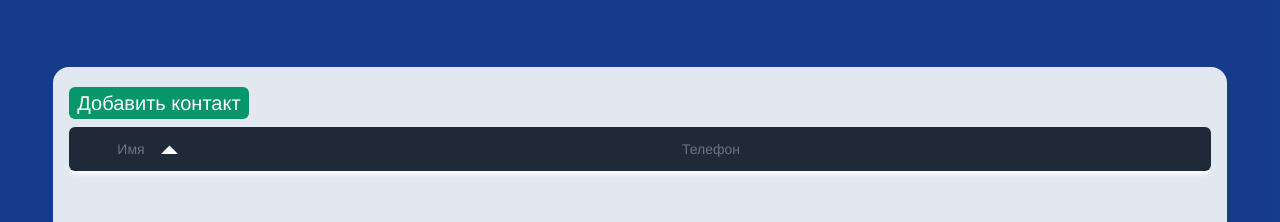
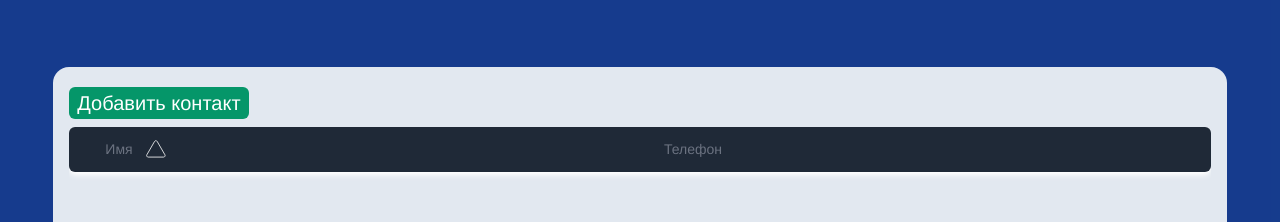
Before and after one commit to mvn-h24/phonebook-app, a Vue app: page / in a window 1280 px wide. Shown: the top 222 px of the page. Built offline with nearby package versions, Linux system fonts and the light colour scheme.

Commit message:
contact list rebuild

```diff
--- a/src/components/ContactList/component.vue
+++ b/src/components/ContactList/component.vue
@@ -1,40 +1,58 @@
 <template>
   <div class="table">
-    <t-head
-      class="thead table-row"
+    <list-row
+      class="head-row"
       v-if="showHead"
-      :fields="{ name: 'Имя', phone_number: 'Телефон' }"
-      :selected="phoneBook.sortField"
-      :order="phoneBook.sortOrder"
-      @order-toggle="phoneBook.setSortOrder"
-      @sort-change="setSortField"
+      :labels="showFields"
+      :selectable-row="false"
+      @cell-click="headCellClick"
     >
-      <div class="first-column"></div>
-    </t-head>
-    <t-body :dtoList="list" key-from="id">
-      <template #dto="{ dto, index }">
-        <contact-row
-          class="row table-row"
-          :class="{ 'mt-2': index }"
-          :name="dto.name"
-          :phone_number="dto.phone_number"
-          @click="toggleByIndex(dto.id)"
+      <template #cell-before><div class="first-column"></div></template>
+      <template #row-cell="{ outputKey, outputLabel }">
+        <span>{{ outputLabel }}</span>
+        <ShowHideTransition>
+          <icon-triangle
+            class="w-6"
+            :up="phoneBook.sortOrder === 'ASC'"
+            v-if="phoneBook.sortField === outputKey"
+          />
+        </ShowHideTransition>
+      </template>
+    </list-row>
+    <ListShuffleTransition tag="div" class="overflow-hidden">
+      <template v-for="(contact, index) in list" :key="contact.id">
+        <list-row
+          v-if="!contact.children?.length"
+          :class="[{ 'mt-2': index }]"
+          :entity="contact"
+          :labels="showFields"
         >
-          <div class="first-column">
-            <icon-cross v-if="dto.children.length" />
-          </div>
-        </contact-row>
-        <div v-if="dto.children.length" class="hidden-sublist">
-          <ShowSlideTransition direction="topToBottom">
-            <contact-list
-              :list="dto.children"
-              :show-head="false"
-              v-show="expanded.includes(dto.id)"
-            />
-          </ShowSlideTransition>
-        </div>
+          <template #cell-before><div class="first-column" /></template>
+          <template #row-cell="{ outputKey, dto }"
+            >{{ dto[outputKey] }}
+          </template>
+        </list-row>
+        <expand-container v-else>
+          <template #content>
+            <list-row
+              :class="[{ 'mt-2': index }]"
+              :entity="contact"
+              :labels="showFields"
+            >
+              <template #cell-before
+                ><div class="first-column"><icon-cross /></div
+              ></template>
+              <template #row-cell="{ outputKey, dto }"
+                >{{ dto[outputKey] }}
+              </template>
+            </list-row>
+          </template>
+          <template #expand-content>
+            <contact-list :list="contact.children" :show-head="false" />
+          </template>
+        </expand-container>
       </template>
-    </t-body>
+    </ListShuffleTransition>
   </div>
 </template>
 
@@ -42,15 +60,25 @@
 import { defineComponent, PropType, ref } from "vue";
 import { IContact } from "@app/types";
 import { usePhonebook } from "@app/store";
-import THead from "@app/components/ContactList/tHead.vue";
-import TBody from "@app/components/ContactList/tBody.vue";
-import ContactRow from "@app/components/ContactList/contact-row.vue";
+import ShowSlideTransition from "@app/components/Transition/ShowSlideTransition.vue";
+import ListRow from "./list-row.vue";
+import IconTriangle from "@app/components/Icons/icon-triangle.vue";
+import ShowHideTransition from "@app/components/Transition/ShowHideTransition.vue";
+import ListShuffleTransition from "@app/components/Transition/ListShuffleTransition.vue";
+import ExpandContainer from "@app/components/ContactList/expand-container.vue";
 import IconCross from "@app/components/Icons/icon-cross.vue";
-import ShowSlideTransition from "@app/components/Transition/ShowSlideTransition.vue";
 
 export default defineComponent({
   name: "contact-list",
-  components: { ContactRow, TBody, THead, IconCross, ShowSlideTransition },
+  components: {
+    IconCross,
+    ExpandContainer,
+    IconTriangle,
+    ListRow,
+    ShowSlideTransition,
+    ShowHideTransition,
+    ListShuffleTransition,
+  },
   setup() {
     const expanded = ref<Array<number>>([]);
     const phoneBook = usePhonebook();
@@ -65,6 +93,10 @@ export default defineComponent({
       type: Array as PropType<Array<IContact>>,
       required: true,
     },
+    showFields: {
+      type: Object as PropType<Record<string, string>>,
+      default: () => ({ name: "Имя", phone_number: "Телефон" }),
+    },
   },
   methods: {
     toggleByIndex(index: number) {
@@ -74,9 +106,12 @@ export default defineComponent({
         this.expanded.push(index);
       }
     },
-    setSortField(d: string) {
-      //@todo: remove this method
-      this.phoneBook.setSortField(d as keyof IContact);
+    headCellClick(v: string) {
+      if (this.phoneBook.sortField === v) {
+        this.phoneBook.toggleSortOrder();
+      } else {
+        this.phoneBook.setSortField(v as keyof IContact); //@todo: remove as usage
+      }
     },
   },
 });
@@ -88,21 +123,11 @@ export default defineComponent({
   .table {
     @apply text-gray-400 border-separate space-y-6 text-sm w-full min-w-max;
   }
+  .head-row {
+    @apply bg-gray-800 text-gray-500 sticky top-0 shadow shadow-md shadow-white z-50;
+  }
   .first-column {
-    @apply basis-3 justify-center items-center flex;
-  }
-  .thead {
-    @apply bg-gray-800 text-gray-500;
-  }
-  .row {
-    @apply bg-gray-800 text-gray-300;
-  }
-  .hidden-sublist {
-    @apply mt-1 ml-7 overflow-hidden;
-  }
-  .table-row {
-    @apply gap-6;
-    text-align: start;
+    @apply basis-3 justify-center items-center flex ml-3;
   }
 }
 </style>
--- a/src/components/ContactList/contact-row.vue
+++ /dev/null
@@ -1,33 +0,0 @@
-<template>
-  <div class="row">
-    <slot />
-    <div class="row-cell">
-      {{ name }}
-    </div>
-    <div class="row-cell">{{ phone_number }}</div>
-  </div>
-</template>
-
-<script setup lang="ts">
-import { toRefs } from "vue";
-
-interface contactRowProps {
-  phone_number: string;
-  name: string;
-}
-const props = defineProps<contactRowProps>();
-const { name, phone_number } = toRefs(props);
-</script>
-
-<style scoped>
-@tailwind components;
-@layer components {
-  .row {
-    @apply flex p-3  rounded-md;
-  }
-  .row-cell {
-    @apply basis-1 grow select-all;
-    min-width: 300px;
-  }
-}
-</style>
--- /dev/null
+++ b/src/components/ContactList/expand-container.vue
@@ -0,0 +1,30 @@
+<template>
+  <div class="expand-container">
+    <div class="heading" @click="toggleExpand">
+      <slot name="content" />
+    </div>
+    <show-slide-transition>
+      <div class="expand-wrapper" v-if="expandStatus">
+        <slot name="expand-content" />
+      </div>
+    </show-slide-transition>
+  </div>
+</template>
+
+<script setup lang="ts">
+import { ref } from "vue";
+import ShowSlideTransition from "@app/components/Transition/ShowSlideTransition.vue";
+
+const expandStatus = ref(false);
+const toggleExpand = () => {
+  expandStatus.value = !expandStatus.value;
+};
+</script>
+<style scoped>
+@tailwind components;
+@layer components {
+  .expand-wrapper {
+    @apply overflow-hidden mt-2 ml-5;
+  }
+}
+</style>
--- /dev/null
+++ b/src/components/ContactList/list-row.vue
@@ -0,0 +1,64 @@
+<template>
+  <div class="row">
+    <slot name="cell-before" />
+    <div
+      class="row-cell"
+      :class="selectableRow ? `row-select` : `row-unselectable`"
+      v-for="(outputLabel, outputKey) in labels"
+      :key="outputKey"
+      @click="cellClick(outputKey)"
+    >
+      <slot
+        name="row-cell"
+        :outputKey="outputKey"
+        :outputLabel="outputLabel"
+        :dto="entity"
+      >
+        {{ outputLabel }}
+      </slot>
+    </div>
+  </div>
+</template>
+
+<script setup lang="ts">
+import { toRefs } from "vue";
+
+interface contactRowProps {
+  entity?: Record<any, any>;
+  labels: Record<string, unknown>;
+  selectableRow?: boolean;
+}
+const props = withDefaults(defineProps<contactRowProps>(), {
+  selectableRow: true,
+});
+const { entity, labels, selectableRow } = toRefs(props);
+
+enum Events {
+  cellClick = "cell-click",
+}
+interface ListRowEmits {
+  (e: Events.cellClick, data: string): void;
+}
+const emit = defineEmits<ListRowEmits>();
+const cellClick = (v: string) => emit(Events.cellClick, v);
+</script>
+
+<style scoped>
+@tailwind components;
+@layer components {
+  .row {
+    @apply flex  rounded-md bg-gray-800 text-gray-300 gap-3;
+  }
+  .row-cell {
+    @apply basis-1 grow select-all py-3 inline-flex gap-3;
+    min-width: 300px;
+    text-align: start;
+  }
+  .row-select {
+    @apply select-all;
+  }
+  .row-unselectable {
+    @apply select-none;
+  }
+}
+</style>
--- a/src/components/ContactList/tBody.vue
+++ /dev/null
@@ -1,19 +0,0 @@
-<template>
-  <ListShuffleTransition tag="div">
-    <div
-      v-for="(data, index) in props.dtoList"
-      :key="keyFrom ? data[keyFrom] : index"
-    >
-      <slot name="dto" :dto="data" :index="index"></slot>
-    </div>
-  </ListShuffleTransition>
-</template>
-
-<script lang="ts" setup>
-import ListShuffleTransition from "@app/components/Transition/ListShuffleTransition.vue";
-
-const props = defineProps<{
-  dtoList: Array<Record<string, any>>;
-  keyFrom?: string;
-}>();
-</script>
--- a/src/components/ContactList/tHead.vue
+++ /dev/null
@@ -1,75 +0,0 @@
-<template>
-  <div class="list-head">
-    <slot />
-    <div
-      v-for="(field, index) in fields"
-      :key="index"
-      class="cell"
-      @click="clickOnCell(index)"
-    >
-      <span class="select-none">{{ field }}</span>
-      <show-hide-transition>
-        <template v-if="index === selected">
-          <border-triangle class="ml-4" :up="order === 'ASC'" />
-        </template>
-      </show-hide-transition>
-    </div>
-  </div>
-</template>
-
-<script setup lang="ts">
-import BorderTriangle from "@app/components/Icons/border-triangle.vue";
-import ShowHideTransition from "@app/components/Transition/ShowHideTransition.vue";
-
-enum SortOrder {
-  asc = "ASC",
-  desc = "DESC",
-}
-interface tHeadProps {
-  fields: Record<string, string>;
-  selected?: string;
-  order?: SortOrder | string;
-}
-const props = withDefaults(defineProps<tHeadProps>(), {
-  order: "ASC",
-});
-
-enum EventName {
-  OrderToggle = "order-toggle",
-  SortChange = "sort-change",
-}
-interface tHeadEvents {
-  (e: EventName.OrderToggle, order: SortOrder): void;
-  (e: EventName.SortChange, order: string): void;
-}
-const emit = defineEmits<tHeadEvents>();
-
-const ToggleOrder = () =>
-  emit(
-    EventName.OrderToggle,
-    props.order === SortOrder.asc ? SortOrder.desc : SortOrder.asc
-  );
-const ChangeSort = (selectedField: string) =>
-  emit(EventName.SortChange, selectedField);
-
-const clickOnCell = (ClickedField: string) => {
-  if (ClickedField === props.selected) {
-    ToggleOrder();
-  } else {
-    ChangeSort(ClickedField);
-  }
-};
-</script>
-
-<style scoped>
-@tailwind components;
-@layer components {
-  .list-head {
-    @apply sticky top-0 shadow-md shadow-white flex rounded-md z-40;
-  }
-  .cell {
-    @apply basis-40 grow w-full p-3;
-    min-width: 300px;
-  }
-}
-</style>
--- a/src/components/Icons/border-triangle.vue
+++ /dev/null
@@ -1,23 +0,0 @@
-<template>
-  <div class="w-6 overflow-hidden inline-block pointer-events-none">
-    <div
-      class="bg-white h-3 w-3 transform origin-bottom-left transition ease-in-out"
-      :class="{
-        'rotate-45 origin-bottom-left': up,
-        '-rotate-45 origin-top-left': !up,
-      }"
-    ></div>
-  </div>
-</template>
-
-<script setup lang="ts">
-import { toRefs } from "vue";
-
-const props = withDefaults(
-  defineProps<{
-    up: boolean;
-  }>(),
-  { up: false }
-);
-const { up } = toRefs(props);
-</script>
--- /dev/null
+++ b/src/components/Icons/icon-triangle.vue
@@ -0,0 +1,23 @@
+<template>
+  <object
+    :class="[
+      'transform origin-center transition ease-in',
+      { 'rotate-180': !up },
+    ]"
+    type="image/svg+xml"
+    :data="triangleUrl"
+  />
+</template>
+
+<script setup lang="ts">
+import triangleUrl from "../../assets/arrow-icon.svg";
+import { toRefs } from "vue";
+
+const props = withDefaults(
+  defineProps<{
+    up?: boolean;
+  }>(),
+  { up: false }
+);
+const { up } = toRefs(props);
+</script>
--- a/src/store/usePhonebook.ts
+++ b/src/store/usePhonebook.ts
@@ -69,7 +69,9 @@ export const usePhonebook = defineStore(phonebookStoreToken, {
           this.contactList = dbItemsList;
         });
     },
-    setSortOrder(order: SortOrder) {
+    toggleSortOrder() {
+      const order =
+        this.sortOrder === SortOrder.asc ? SortOrder.desc : SortOrder.asc;
       this.sortOrder = order;
       setPhonebookSortOrder(order);
     },
```
Also changed, not shown: src/assets/arrow-icon.svg (added), 1 other file (tests, documents, lock files or other folders).
